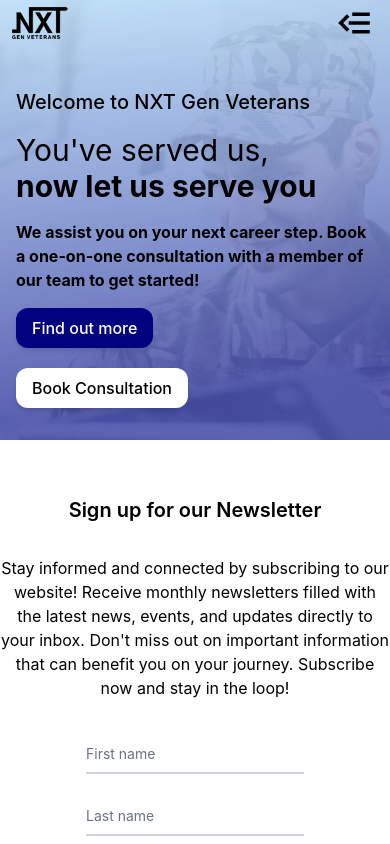
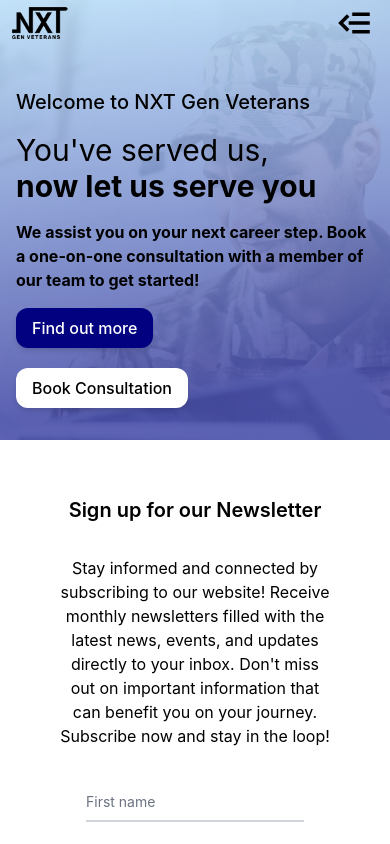
Before and after one commit to NXT-Gen-Veterans/nxtgenveterans-site, a React (Vite) app: page / in a window 390 px wide. Built offline with nearby package versions, Linux system fonts and the light colour scheme.

Commit message:
Adjust Newsletter width on mobile

```diff
--- a/src/components/NewsLetter/NewsLetter.tsx
+++ b/src/components/NewsLetter/NewsLetter.tsx
@@ -2,7 +2,7 @@
 
 function NewsLetter() {
   return (
-    <div className="bg-white flex flex-col px-[min(25%,20rem)] md:px-[min(20%,38rem)] py-14 gap-8 items-center justify-center">
+    <div className="bg-white flex flex-col px-[min(15%,10rem)] md:px-[min(20%,38rem)] py-14 gap-8 items-center justify-center">
         <h6 className=" lg:text-3xl text-center">Sign up for our Newsletter</h6>
         <p className="text-center">
             Stay informed and connected by subscribing to our website!
```
